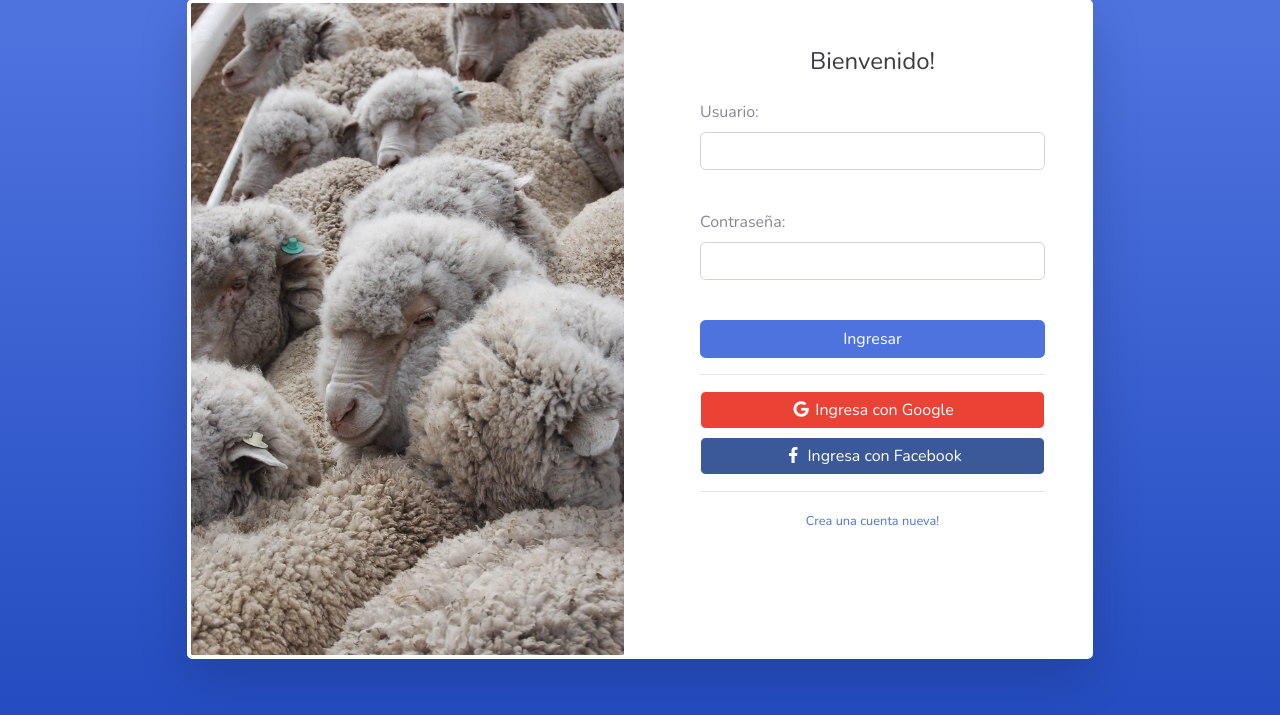
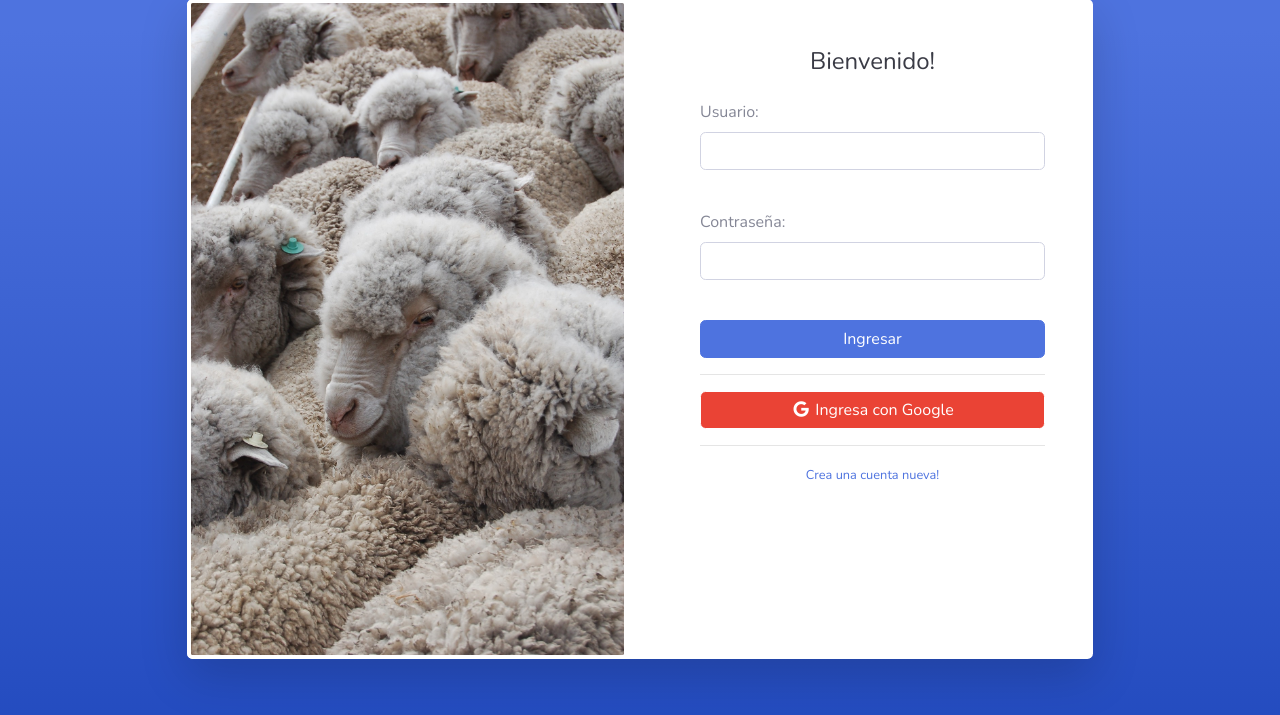
Before and after one commit to Anele13/DSS_campo, a Django app: page /login in a window 1280 px wide. Shown: the part 49-764 px from the top of the page. Run offline with Django 3.2, Linux system fonts and the light colour scheme; some libraries are stand-ins or nearby versions.

```diff
--- a/templates/login.html
+++ b/templates/login.html
@@ -62,10 +62,6 @@
                                             class="btn btn-google btn-user btn-block">
                                             <i class="fab fa-google fa-fw"></i> Ingresa con Google
                                         </a>
-                                        <a href="{% url 'social:begin' 'facebook' %}"
-                                            class="btn btn-facebook btn-user btn-block">
-                                            <i class="fab fa-facebook-f fa-fw"></i> Ingresa con Facebook
-                                        </a>
                                     </form>
                                     <hr>
                                     <div class="text-center">
```
